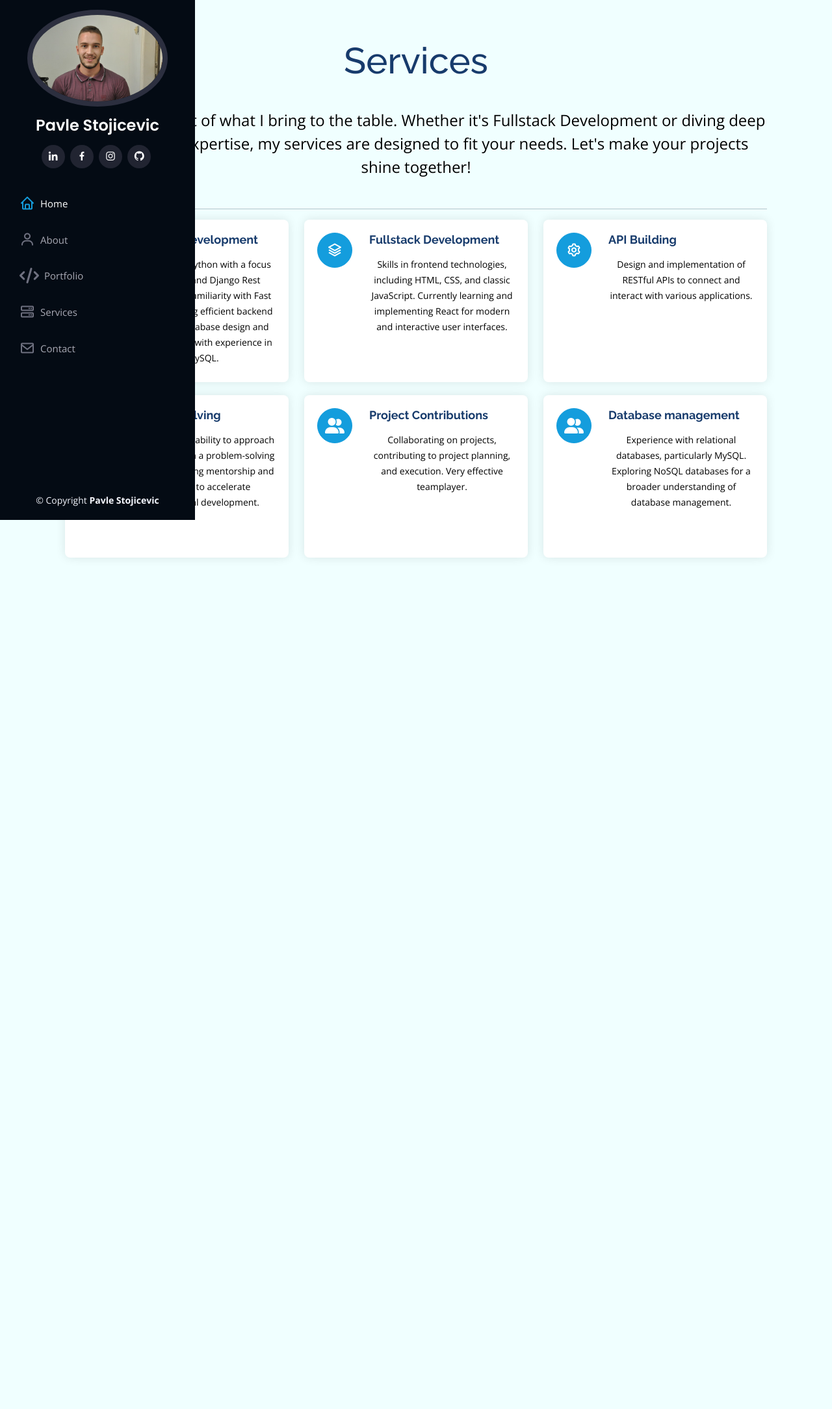
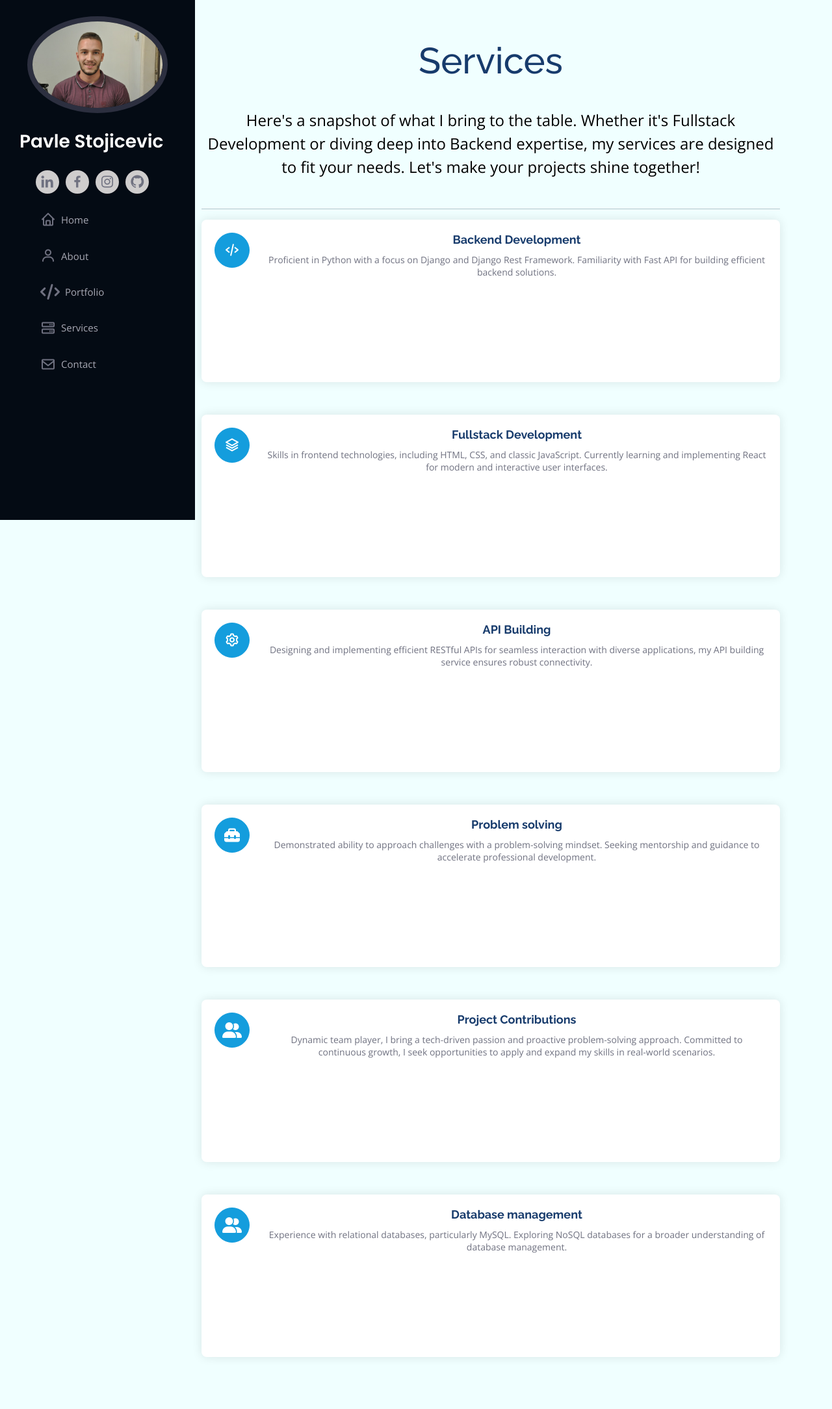
Before and after one commit to pavle0402/portfolio, a Django app: page /services/ in a window 1280 px wide. Shown: the whole page at 65% size. Before the commit the page ends 858 px from the top, so only its background shows below. Run offline with Django 4.2, Linux system fonts and the light colour scheme; some libraries are stand-ins or nearby versions.

Commit message:
Responsiveness changes

```diff
--- a/static/css/contact.css
+++ b/static/css/contact.css
@@ -8,12 +8,8 @@ body {
 }
 
 .contact-window {
-  background-color: rgba(
-    255,
-    255,
-    255,
-    0.5
-  ); /* Adjust alpha channel for transparency */
+  background-color: rgba(255, 255, 255, 0.5);
+  padding: 20px;
   background-blend-mode: overlay;
   padding: 20px;
   border-radius: 8px;
@@ -73,15 +69,27 @@ hr {
 .contact-icons {
   margin-bottom: 20px;
   display: flex;
-  gap: 20px;
+  gap: 15px;
   align-items: center;
 }
 
 .contact-icons .icon {
-  text-align: center; /* Center text in each icon container */
+  text-align: center;
 }
 
 .contact-icons p {
   font-size: 12px;
-  margin: 0; /* Remove default margin */
+  margin: auto; /* Remove default margin */
 }
+
+@media screen and (max-width: 1150px) {
+  .contact-window {
+    margin-left: 0; /* Adjust margin for smaller screens */
+  }
+  .g-recaptcha {
+    width: 100%;
+    transform: scale(0.8); /* Adjust the scale factor as needed */
+    text-align: center;
+    width: 100%;
+  }
+}
--- a/static/css/portfolio.css
+++ b/static/css/portfolio.css
@@ -1,11 +1,11 @@
 /* Add this to your existing styles.css or create a new file */
 /* Portfolio Section */
 #portfolio {
-  padding: 60px 0;
+  padding: 30px 0;
 }
 
 .portfolio-title h2 {
-  margin-bottom: 20px;
+  margin-bottom: 25px;
   text-align: center;
   font-size: 3rem;
   font-weight: 500;
--- a/static/css/services.css
+++ b/static/css/services.css
@@ -16,7 +16,17 @@
   font-size: 1.5rem;
   text-align: center;
 }
+.custom-row {
+  display: flex;
+  flex-wrap: wrap;
+  margin: -15px; /* Adjust as needed */
+}
 
+.custom-col {
+  flex: 0 0 33.3333%; /* Adjust as needed */
+  max-width: 33.3333%;
+  padding: 15px; /* Adjust as needed */
+}
 .icon-box {
   background: #fff;
   padding: 20px;
@@ -47,4 +57,62 @@
   font-size: 16px;
   line-height: 1.6;
   color: #6f7180;
+  position: relative;
+  top: 0;
+  left: 0;
+  right: 0;
+  bottom: 0;
+  flex-direction: column;
+  align-items: center;
+  justify-content: center;
+  text-align: center;
 }
+
+@media screen and (max-width: 1410px) {
+  .custom-row {
+    display: flex;
+    flex-wrap: wrap;
+    margin: -15px; /* Adjust as needed */
+  }
+
+  .custom-col {
+    flex: 0 0 100%;
+    max-width: 100%;
+    padding: 15px; /* Adjust as needed */
+  }
+  .icon-box {
+    background: #fff;
+    padding: 20px;
+    border-radius: 8px;
+    box-shadow: 0 0 15px rgba(0, 0, 0, 0.1);
+    transition: transform 0.3s ease-in-out;
+    margin-bottom: 20px;
+    display: block;
+    flex-direction: column;
+    align-items: center;
+    text-align: center;
+  }
+
+  .icon-box .icon {
+    font-size: 24px;
+    color: #149ddd;
+    margin-bottom: 10px;
+  }
+
+  .icon-box .title {
+    font-size: 18px;
+    font-weight: bold;
+    color: #173b6c;
+    margin-bottom: 10px;
+  }
+
+  .icon-box .description {
+    font-size: 14px;
+    line-height: 1.4;
+    color: #6f7180;
+  }
+
+  .icon-box:hover {
+    transform: translateY(-5px);
+  }
+}
--- a/static/css/styles.css
+++ b/static/css/styles.css
@@ -1,6 +1,10 @@
 body {
   font-family: "Open Sans", sans-serif;
   color: #272829;
+  display: flex;
+  flex-direction: column;
+  min-height: 100vh;
+  overflow-x: hidden;
 }
 
 a {
@@ -13,13 +17,32 @@ a:hover {
   text-decoration: none;
 }
 
-h1,
 h2,
 h3,
 h4,
 h5,
 h6 {
   font-family: "Raleway", sans-serif;
+}
+#main {
+  margin-left: 0;
+  transition: margin-left 0.5s;
+}
+
+.main-content {
+  padding: 0;
+  flex: 1;
+  margin-right: 50px;
+}
+
+/* Add the following styles */
+.content-wrapper {
+  display: flex;
+  transition: margin-left 0.5s;
+}
+
+.nav-menu.active ~ .content-wrapper {
+  margin-left: 280px; /* Adjust the value based on your sidebar width */
 }
 
 /*--------------------------------------------------------------
@@ -28,13 +51,14 @@ h6 {
 #header {
   position: fixed;
   top: 0;
+  text-align: center;
   left: 0;
   bottom: 0;
   width: 300px;
   transition: all ease-in-out 0.5s;
   z-index: 9997;
   transition: all 0.5s;
-  padding: 0 15px;
+  padding: 10px 15px;
   background: #040b14;
   overflow-y: auto;
 }
@@ -48,29 +72,39 @@ h6 {
 }
 
 #header .profile h1 {
-  font-size: 24px;
-  margin: 0;
-  padding: 0;
+  font-size: 34px;
   font-weight: 600;
-  -moz-text-align-last: center;
-  text-align-last: center;
+  text-align: center;
   font-family: "Poppins", sans-serif;
 }
 
-#header .profile h1 a,
+/* Increase specificity for the h1 element */
+#header .profile h1 a {
+  font-size: 28px;
+  font-weight: 600;
+  text-align: center;
+  font-family: "Poppins", sans-serif;
+  color: #fff;
+  text-decoration: none;
+}
+
 #header .profile h1 a:hover {
   color: #fff;
   text-decoration: none;
 }
 
+#header .profile .social-links {
+  margin-right: 10px;
+}
 #header .profile .social-links a {
   font-size: 18px;
-  display: inline-block;
-  background: #212431;
-  color: #fff;
-  line-height: 1;
-  padding: 8px 0;
-  margin-right: 4px;
+  display: inline-flex;
+  background: #cfcdcd;
+  color: #171717;
+  line-height: 0;
+  padding: 14px 6px;
+  margin-right: 6px;
+  margin-bottom: 16px;
   border-radius: 50%;
   text-align: center;
   width: 36px;
@@ -79,47 +113,16 @@ h6 {
 }
 
 #header .profile .social-links a:hover {
-  background: #149ddd;
+  background: #3eb6ed;
   color: #fff;
   text-decoration: none;
-}
-
-#main {
-  margin-left: 300px;
 }
 
 .container,
 .container-fluid {
   padding-left: 30px;
   padding-right: 30px;
-}
-
-@media (max-width: 1199px) {
-  #header {
-    left: -300px;
-  }
-
-  #main {
-    margin-left: 0;
-  }
-
-  .container,
-  .container-fluid {
-    padding-left: 12px;
-    padding-right: 12px;
-  }
-}
-@media (max-width: 768px) {
-  #main {
-    margin-left: 0;
-    padding-left: 20px; /* Add left padding to move content to the right */
-  }
-
-  .container,
-  .container-fluid {
-    padding-left: 12px; /* Adjust container padding for smaller screens */
-    padding-right: 12px;
-  }
+  z-index: 1;
 }
 
 /*--------------------------------------------------------------
@@ -127,12 +130,13 @@ h6 {
 --------------------------------------------------------------*/
 /* Desktop Navigation */
 .nav-menu {
-  padding: 30px 0 0 0;
+  padding: 0;
+  width: 100%;
 }
 
 .nav-menu * {
   margin: 0;
-  padding: 0;
+  padding: auto;
   list-style: none;
 }
 
@@ -298,37 +331,3 @@ section {
   line-height: 24px;
   font-size: 14px;
 }
-
-/*--------------------------------------------------------------
-# Footer
---------------------------------------------------------------*/
-#footer {
-  padding: 15px;
-  color: #f4f6fd;
-  font-size: 14px;
-  position: fixed;
-  left: 0;
-  bottom: 0;
-  width: 300px;
-  z-index: 9999;
-  background: #040b14;
-}
-
-#footer .copyright {
-  text-align: center;
-}
-
-#footer .credits {
-  padding-top: 5px;
-  text-align: center;
-  font-size: 13px;
-  color: #eaebf0;
-}
-
-@media (max-width: 1199px) {
-  #footer {
-    position: static;
-    width: auto;
-    padding-right: 20px 15px;
-  }
-}
--- a/templates/base.html
+++ b/templates/base.html
@@ -51,33 +51,17 @@
     {% endblock %}
     <title>{% block title %} Pavle {%endblock%}</title>
   </head>
-  <body>
-    {% include 'navbar.html' %} {%block content%} replace me {%endblock%}
-
-    <!-- ======= Footer ======= -->
-    <footer id="footer">
-      <div class="container">
-        <div class="copyright">
-          &copy; Copyright <strong><span>Pavle Stojicevic</span></strong>
+  {% include 'navbar.html' %}
+  <div class="content-wrapper">
+    <main id="main" class="main-content">
+      {%block content%} replace me {%endblock%}
+    </main>
   </div>
-        <div class="credits"></div>
-      </div>
-    </footer>
 
   <!-- scripts -->
-    <script src="{% static 'vendor/purecounter/purecounter_vanilla.js' %}"></script>
-    <script src="{% static 'vendor/aos/aos.js' %}"></script>
-    <script src="{% static 'vendor/bootstrap/js/bootstrap.bundle.min.js' %}"></script>
-    <script src="{% static 'vendor/glightbox/js/glightbox.min.js' %}"></script>
-    <script src="{% static 'vendor/isotope-layout/isotope.pkgd.min.js' %}"></script>
-    <script src="{% static 'vendor/swiper/swiper-bundle.min.js' %}"></script>
-    <script src="{% static 'vendor/typed.js/typed.umd.js' %}"></script>
-    <script src="{% static 'vendor/waypoints/noframework.waypoints.js' %}"></script>
-    <script src="{% static 'vendor/php-email-form/validate.js' %}"></script>
   <script
     src="https://kit.fontawesome.com/f076b59054.js"
     crossorigin="anonymous"
   ></script>
   <script src="https://www.google.com/recaptcha/api.js" async defer></script>
-  </body>
 </html>
--- a/templates/navbar.html
+++ b/templates/navbar.html
@@ -1,4 +1,11 @@
 {% load static %}
+<head>
+  <meta charset="UTF-8" />
+  <meta name="viewport" content="width=device-width, initial-scale=1.0" />
+</head>
+<body>
+    <nav id="navbar" class="nav-menu nav active">
+
       <header id="header">
       <div class="d-flex flex-column">
         <div class="profile">
@@ -9,8 +16,9 @@
             width="50px"
             class="img-fluid rounded-circle"
           />
-      <h1 class="text-light"><a href="#">Pavle Stojicevic</a></h1>
-      <div class="social-links mt-3 text-center">
+          <h1 class="name"><a href="#">Pavle Stojicevic</a></h1>
+
+          <div class="social-links mt-3">
             <a
               href="https://www.linkedin.com/in/pavle-stojicevic-639b4a204/"
               class="linkedin"
@@ -29,16 +37,15 @@
               target="_blank"
               ><i class="bx bxl-instagram"></i
             ></a>
-        <a href="https://github.com/pavle0402" target="_blank" class="twitter"
+            <a href="https://github.com/pavle0402" target="_blank" class="github"
               ><i class="bx bxl-github"></i
             ></a>
           </div>
         </div>
 
-    <nav id="navbar" class="nav-menu navbar">
           <ul>
             <li>
-          <a href="{% url 'home' %}" class="nav-link scrollto active"
+              <a href="{% url 'home' %}" class="nav-link scrollto"
                 ><i class="bx bx-home"></i> <span>Home</span></a
               >
             </li>
@@ -65,8 +72,10 @@
               >
             </li>
           </ul>
+
       </nav>
-    <!-- .nav-menu -->
+    </header>
     </div>
-</header>
+</body>
+
 <!-- End Header -->
--- a/templates/pages/about.html
+++ b/templates/pages/about.html
@@ -1,5 +1,6 @@
 {% extends 'base.html' %} {% load static %}
 <title>{% block title %} More about Pavle {% endblock %}</title>
+
 {% block content %}
 <section id="about" class="about">
   <div class="container">
--- a/templates/pages/services.html
+++ b/templates/pages/services.html
@@ -1,5 +1,6 @@
 {% extends 'base.html' %} {% load static %}
 <title>{% block title %}What can I do for You?{% endblock %}</title>
+
 {% block content %}
 <body style="background-color: azure">
   <section id="services" class="services">
@@ -13,8 +14,8 @@
         </p>
       </div>
       <hr />
-      <div class="row">
-        <div class="col-lg-4 col-md-6">
+      <div class="custom-row">
+        <div class="custom-col">
           <div class="icon-box">
             <div class="icon">
               <i class="bx bx-code-alt"></i>
@@ -23,13 +24,12 @@
             <p class="description">
               Proficient in Python with a focus on Django and Django Rest
               Framework. Familiarity with Fast API for building efficient
-              backend solutions. Database design and management, with experience
-              in MySQL.
+              backend solutions.
             </p>
           </div>
         </div>
 
-        <div class="col-lg-4 col-md-6">
+        <div class="custom-col">
           <div class="icon-box">
             <div class="icon">
               <i class="bx bx-layer"></i>
@@ -43,19 +43,21 @@
           </div>
         </div>
 
-        <div class="col-lg-4 col-md-6">
+        <div class="custom-col">
           <div class="icon-box">
             <div class="icon">
               <i class="bx bx-cog"></i>
             </div>
             <h4 class="title">API Building</h4>
             <p class="description">
-              Design and implementation of RESTful APIs to connect and interact
-              with various applications.
+              Designing and implementing efficient RESTful APIs for seamless
+              interaction with diverse applications, my API building service
+              ensures robust connectivity.
             </p>
           </div>
         </div>
-        <div class="col-lg-4 col-md-6">
+
+        <div class="custom-col">
           <div class="icon-box">
             <div class="icon">
               <i class="fa-solid fa-toolbox"></i>
@@ -68,19 +70,23 @@
             </p>
           </div>
         </div>
-        <div class="col-lg-4 col-md-6">
+
+        <div class="custom-col">
           <div class="icon-box">
             <div class="icon">
               <i class="fa-solid fa-user-group"></i>
             </div>
             <h4 class="title">Project Contributions</h4>
             <p class="description">
-              Collaborating on projects, contributing to project planning, and
-              execution. Very effective teamplayer.
+              Dynamic team player, I bring a tech-driven passion and proactive
+              problem-solving approach. Committed to continuous growth, I seek
+              opportunities to apply and expand my skills in real-world
+              scenarios.
             </p>
           </div>
         </div>
-        <div class="col-lg-4 col-md-6">
+
+        <div class="custom-col">
           <div class="icon-box">
             <div class="icon">
               <i class="fa-solid fa-user-group"></i>
```
Also changed, not shown: other parts of static/css/styles.css (+56 -27 lines), templates/pages/home.html (+33 -10 lines). Lines whose indentation alone changed are shown as unchanged.
